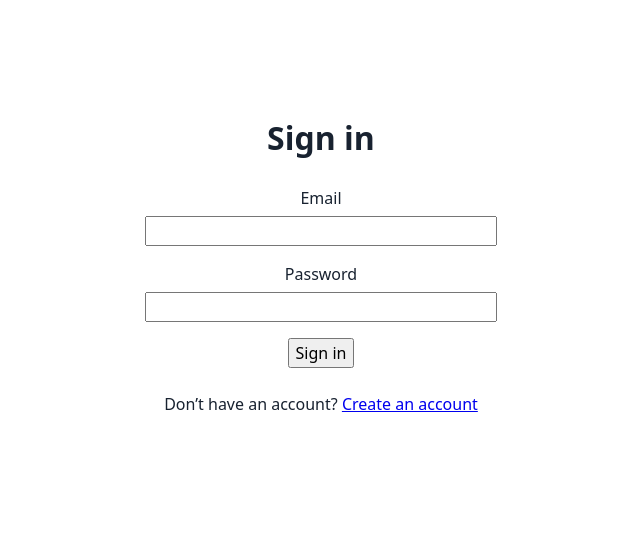
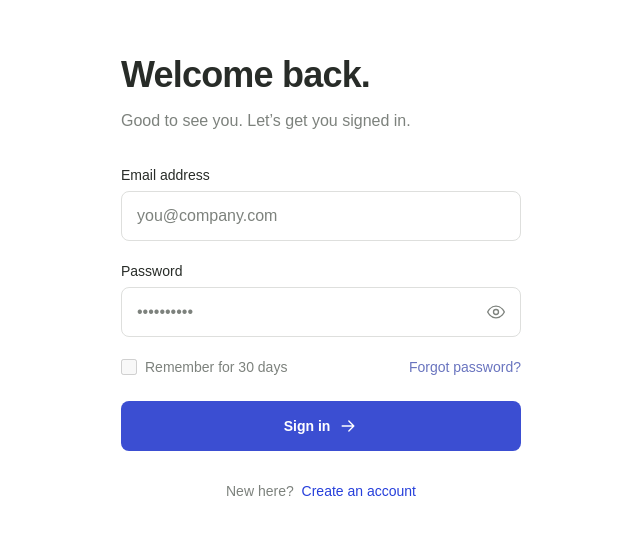
Before and after one commit to ap0v/Test-Tracker-Repository, a React (Vite) app in the folder frontend/: page / in a window 1280 px wide. Shown: the part 135-670 px from the top of the page, without its empty margins (319-959 px from the left). Built offline with nearby package versions, Linux system fonts and the light colour scheme.

Commit message:
feat(auth): redesign login page to match Figma mockup

```diff
--- a/frontend/src/pages/LoginPage/LoginPage.module.css
+++ b/frontend/src/pages/LoginPage/LoginPage.module.css
@@ -1,35 +1,257 @@
 .page {
   min-height: 100svh;
-  display: flex;
-  flex-direction: column;
-  align-items: center;
-  justify-content: center;
-  gap: 1.5rem;
-  padding: 1.5rem;
-  text-align: center;
+  display: grid;
+  place-items: center;
+  padding: 64px 24px 40px;
+  background: #fff;
+  color: #282c28;
+  font-family: Arial, Helvetica, sans-serif;
+  -webkit-font-smoothing: antialiased;
 }
 
-.page h1,
-.page p {
+.panel {
+  width: min(100%, 400px);
+}
+
+.introduction {
+  margin-bottom: 32px;
+}
+
+.introduction h1 {
+  margin: 0 0 12px;
+  font-size: 36px;
+  font-weight: 600;
+  letter-spacing: -0.8px;
+  line-height: 1.2;
+}
+
+.introduction p {
   margin: 0;
+  color: #7d827d;
+  font-size: 16px;
+  line-height: 24px;
 }
 
 .form {
   display: grid;
-  gap: 1rem;
-  width: min(100%, 22rem);
+  gap: 20px;
 }
 
 .field {
   display: grid;
-  gap: 0.375rem;
+  gap: 6px;
+}
+
+.field label {
+  font-size: 14px;
+  line-height: 20px;
 }
 
 .field input {
   width: 100%;
   min-width: 0;
+  height: 50px;
+  padding: 12px 15px;
+  border: 1px solid #dedfdd;
+  border-radius: 8px;
+  outline: none;
+  background: #fff;
+  color: #282c28;
+  font-size: 16px;
+  line-height: 24px;
+  transition: border-color 150ms ease, box-shadow 150ms ease;
 }
 
-.form button {
-  justify-self: center;
+.field input::placeholder {
+  color: #7d827d;
+  opacity: 1;
 }
+
+.field input:focus {
+  border-color: #3b4ed2;
+  box-shadow: 0 0 0 3px #3b4ed219;
+}
+
+.passwordField {
+  position: relative;
+}
+
+.passwordField input {
+  padding-right: 52px;
+}
+
+.passwordToggle {
+  position: absolute;
+  top: 1px;
+  right: 1px;
+  display: grid;
+  place-items: center;
+  width: 48px;
+  height: 48px;
+  padding: 0;
+  border: 0;
+  border-radius: 7px;
+  background: transparent;
+  color: #7d827d;
+  cursor: pointer;
+}
+
+.passwordToggle svg,
+.submit svg {
+  width: 20px;
+  height: 20px;
+  stroke: currentColor;
+  stroke-width: 1.6;
+  stroke-linecap: round;
+  stroke-linejoin: round;
+}
+
+.passwordToggle:hover:not(:disabled) {
+  color: #3b4ed2;
+}
+
+.options {
+  display: flex;
+  flex-wrap: wrap;
+  align-items: center;
+  justify-content: space-between;
+  gap: 12px 16px;
+  font-size: 14px;
+  line-height: 20px;
+}
+
+.remember {
+  display: inline-flex;
+  align-items: center;
+  gap: 8px;
+  color: #7d827d;
+  cursor: not-allowed;
+}
+
+.remember input {
+  width: 16px;
+  height: 16px;
+  margin: 0;
+  accent-color: #3b4ed2;
+  cursor: not-allowed;
+}
+
+.forgotPassword {
+  padding: 0;
+  border: 0;
+  background: none;
+  color: #6974bf;
+  font-size: inherit;
+  line-height: inherit;
+  cursor: not-allowed;
+}
+
+.submit {
+  display: flex;
+  align-items: center;
+  justify-content: center;
+  gap: 8px;
+  width: 100%;
+  min-height: 50px;
+  margin-top: 4px;
+  padding: 14px 20px;
+  border: 1px solid transparent;
+  border-radius: 8px;
+  background: #3b4ed2;
+  color: #fff;
+  font-size: 14px;
+  font-weight: 600;
+  line-height: 20px;
+  cursor: pointer;
+  transition: background-color 150ms ease;
+}
+
+.submit:hover:not(:disabled) {
+  background: #3041b8;
+}
+
+.submit:disabled {
+  opacity: 0.65;
+  cursor: wait;
+}
+
+.field input:disabled,
+.passwordToggle:disabled {
+  opacity: 0.65;
+}
+
+.passwordToggle:focus-visible,
+.submit:focus-visible,
+.createAccount a:focus-visible {
+  outline: 3px solid #3b4ed2;
+  outline-offset: 3px;
+}
+
+.createAccount {
+  margin: 30px 0 0;
+  color: #7d827d;
+  text-align: center;
+  font-size: 14px;
+  line-height: 20px;
+}
+
+.createAccount a {
+  margin-left: 4px;
+  color: #263fdb;
+  text-decoration: none;
+}
+
+.createAccount a:hover {
+  text-decoration: underline;
+}
+
+.error,
+.success {
+  margin: 0;
+  padding: 12px 14px;
+  border-radius: 8px;
+  font-size: 14px;
+  line-height: 20px;
+  overflow-wrap: anywhere;
+}
+
+.error {
+  border: 1px solid #f2c5c5;
+  background: #fff5f5;
+  color: #a52727;
+}
+
+.success {
+  margin-bottom: 24px;
+  border: 1px solid #c6e5d2;
+  background: #f2faf5;
+  color: #246b42;
+}
+
+.visuallyHidden {
+  position: absolute;
+  width: 1px;
+  height: 1px;
+  margin: -1px;
+  padding: 0;
+  overflow: hidden;
+  clip-path: inset(50%);
+  white-space: nowrap;
+}
+
+@media (max-width: 480px) {
+  .page {
+    padding: 40px 24px;
+  }
+
+  .introduction h1 {
+    font-size: 32px;
+  }
+}
+
+@media (prefers-reduced-motion: reduce) {
+  .field input,
+  .submit {
+    transition: none;
+  }
+}
--- a/frontend/src/pages/LoginPage/LoginPage.tsx
+++ b/frontend/src/pages/LoginPage/LoginPage.tsx
@@ -11,6 +11,7 @@ interface LoginPageProps {
 function LoginPage({ onLogin }: LoginPageProps) {
   const [email, setEmail] = useState('')
   const [password, setPassword] = useState('')
+  const [isPasswordVisible, setIsPasswordVisible] = useState(false)
   const [isSubmitting, setIsSubmitting] = useState(false)
   const [error, setError] = useState<string | null>(null)
   const location = useLocation()
@@ -18,8 +19,6 @@ function LoginPage({ onLogin }: LoginPageProps) {
     location.state?.registrationComplete === true
 
   async function handleSubmit(event: SubmitEvent<HTMLFormElement>) {
-    console.log("Signing in.")
-
     event.preventDefault()
     if (isSubmitting) return
 
@@ -50,16 +49,27 @@ function LoginPage({ onLogin }: LoginPageProps) {
 
   return (
     <main className={styles.page}>
-      <h1>Sign in</h1>
+      <section className={styles.panel} aria-labelledby="login-heading">
+        <header className={styles.introduction}>
+          <h1 id="login-heading">Welcome back.</h1>
+          <p>Good to see you. Let’s get you signed in.</p>
+        </header>
+
+        {registrationComplete && (
+          <p className={styles.success} role="status">
+            Account created successfully. Sign in with your email and password.
+          </p>
+        )}
 
         <form className={styles.form} onSubmit={handleSubmit} aria-busy={isSubmitting} noValidate>
           <div className={styles.field}>
-          <label htmlFor="login-email">Email</label>
+            <label htmlFor="login-email">Email address</label>
             <input
               id="login-email"
               name="email"
               type="email"
               autoComplete="username"
+              placeholder="you@company.com"
               value={email}
               onChange={(event) => setEmail(event.target.value)}
               disabled={isSubmitting}
@@ -69,32 +79,67 @@ function LoginPage({ onLogin }: LoginPageProps) {
 
           <div className={styles.field}>
             <label htmlFor="login-password">Password</label>
+            <div className={styles.passwordField}>
               <input
                 id="login-password"
                 name="password"
-            type="password"
+                type={isPasswordVisible ? 'text' : 'password'}
                 autoComplete="current-password"
+                placeholder="••••••••••"
                 value={password}
                 onChange={(event) => setPassword(event.target.value)}
                 disabled={isSubmitting}
                 required
               />
+              <button
+                className={styles.passwordToggle}
+                type="button"
+                aria-label={isPasswordVisible ? 'Hide password' : 'Show password'}
+                aria-controls="login-password"
+                aria-pressed={isPasswordVisible}
+                onClick={() => setIsPasswordVisible((visible) => !visible)}
+                disabled={isSubmitting}
+              >
+                <svg viewBox="0 0 24 24" fill="none" aria-hidden="true">
+                  <path d="M2 12s3.5-7 10-7 10 7 10 7-3.5 7-10 7S2 12 2 12Z" />
+                  <circle cx="12" cy="12" r="3" />
+                  {isPasswordVisible && <path d="m3 3 18 18" />}
+                </svg>
+              </button>
+            </div>
           </div>
 
-        {error && <p role="alert">{error}</p>}
+          <div className={styles.options} aria-describedby="login-options-note">
+            <label className={styles.remember} title="Remember me is not available yet.">
+              <input type="checkbox" name="remember" disabled />
+              <span>Remember for 30 days</span>
+            </label>
+            <span title="Password reset is not available yet.">
+              <button className={styles.forgotPassword} type="button" disabled>
+                Forgot password?
+              </button>
+            </span>
+          </div>
+          <p id="login-options-note" className={styles.visuallyHidden}>
+            Remember me and password reset are not available yet.
+          </p>
 
-        <button type="submit" disabled={isSubmitting}>
+          {error && <p className={styles.error} role="alert">{error}</p>}
+
+          <button className={styles.submit} type="submit" disabled={isSubmitting}>
             {isSubmitting ? 'Signing in…' : 'Sign in'}
+            {!isSubmitting && (
+              <svg viewBox="0 0 24 24" fill="none" aria-hidden="true">
+                <path d="M5 12h14m-6-6 6 6-6 6" />
+              </svg>
+            )}
           </button>
         </form>
-      {registrationComplete && (
-        <p role="status">
-          Account created successfully. Sign in with your email and password.
+
+        <p className={styles.createAccount}>
+          New here? <Link to="/register">Create an account</Link>
         </p>
-      )}
-      <p>
-        Don’t have an account? <Link to="/register">Create an account</Link>
-      </p>
+      </section>
     </main>
   )
 }
```
Lines whose indentation alone changed are shown as unchanged.
